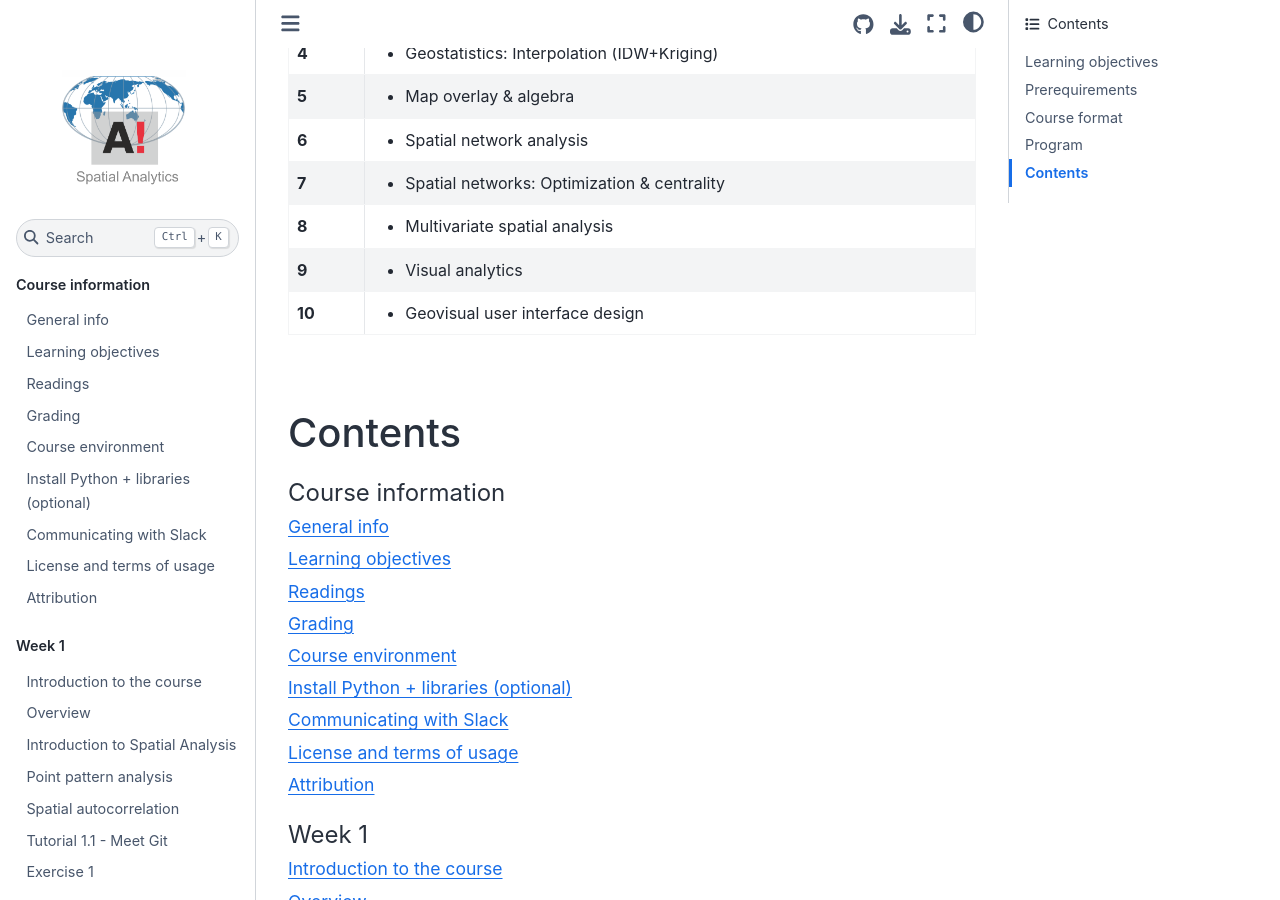
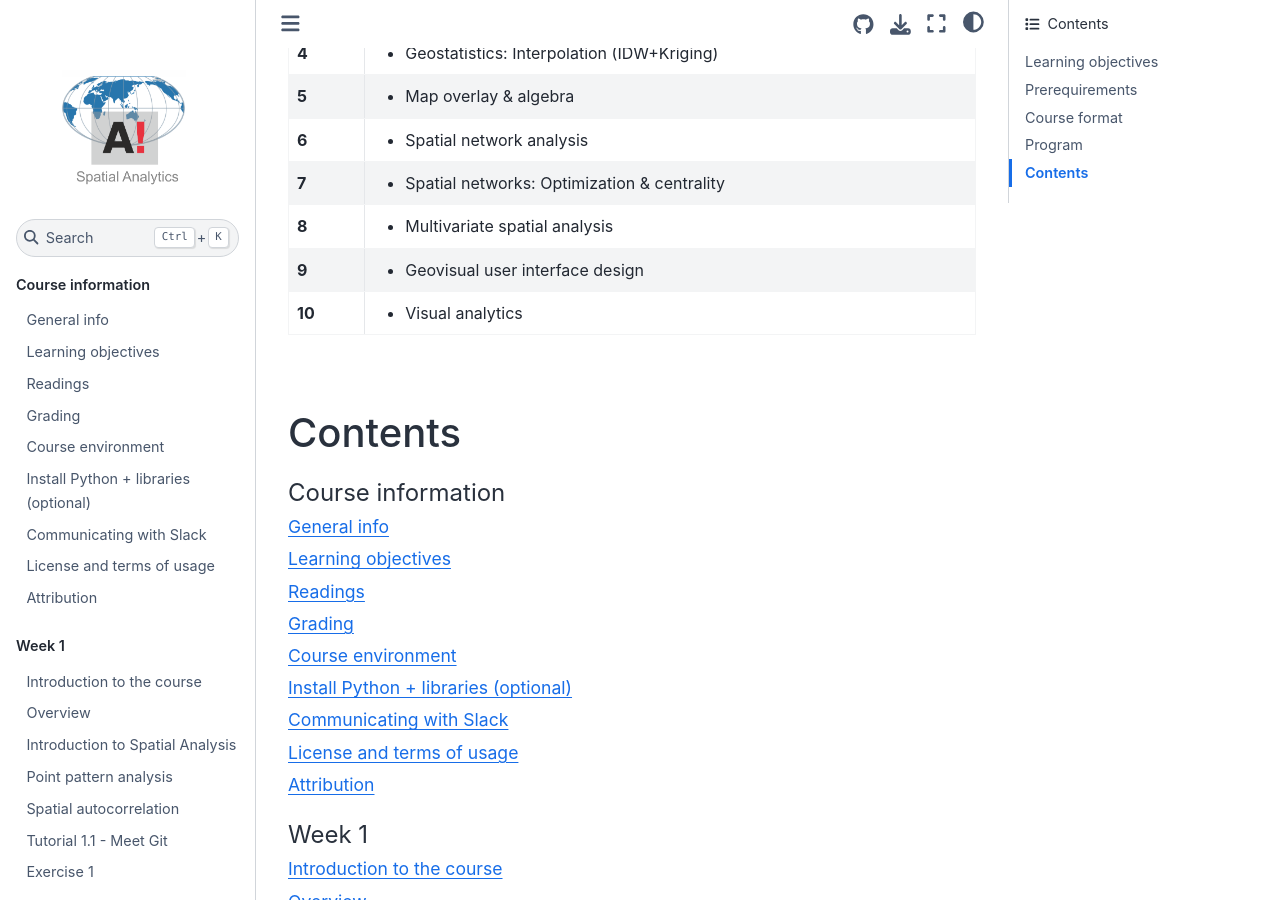
Before and after one commit to AaltoGIS/Spatial-Analytics, a Sphinx documentation site: the page built from source/index.rst, in a window 1280 px wide and 900 px high, scrolled down 2874 px. Built offline with Sphinx 7.4.7 and the Sphinx Book theme 1.1.4, drawn with Linux system fonts in a browser that asks for light colours; pages that are not in the unit, such as notebooks, are missing from menus.

Commit message:
Update program

```diff
--- a/source/index.rst
+++ b/source/index.rst
@@ -110,9 +110,10 @@ Topics per Lesson are listed below. Please note that this web page is updated ea
     * - 8
       - - Multivariate spatial analysis
     * - 9
+      - - Geovisual user interface design
+    * - 10
       - - Visual analytics
-    * - 10
-      - - Geovisual user interface design
+
 |
 
 Contents
```
